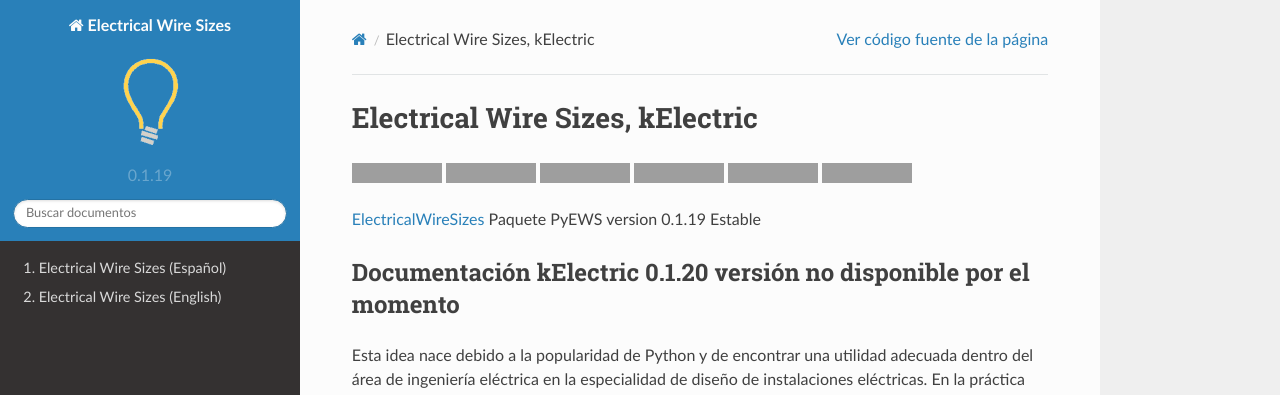
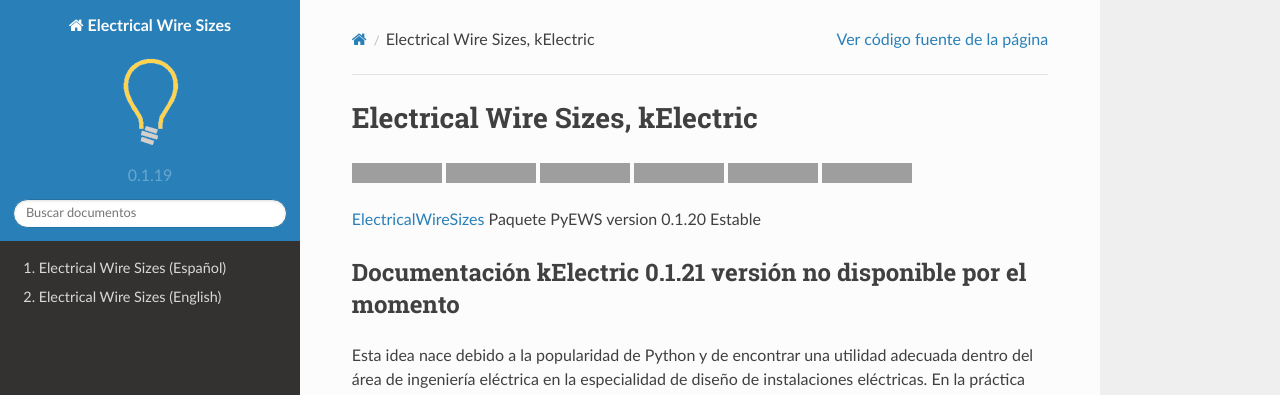
Before and after one commit to jacometoss/PyEWS, a Sphinx documentation site: the page built from docs/index.rst, in a window 1280 px wide and 900 px high, cut to the strip 0-395 px from the top of the window. Built offline with Sphinx 7.4.7 and the Read the Docs theme 2.0.0, drawn with Linux system fonts in a browser that asks for light colours; grey boxes are pictures that could not be loaded.

Commit message:
Update index.rst

```diff
--- a/docs/index.rst
+++ b/docs/index.rst
@@ -3,10 +3,10 @@
 |image1| |image2| |image3| |image4|
 |image5|\  |image6|
 
-ElectricalWireSizes_ Paquete PyEWS version 0.1.19 Estable
+ElectricalWireSizes_ Paquete PyEWS version 0.1.20 Estable
 
 *******************************************************************
-Documentación kElectric 0.1.20 versión no disponible por el momento
+Documentación kElectric 0.1.21 versión no disponible por el momento
 *******************************************************************
 
 Esta idea nace debido a la popularidad de Python y de encontrar una utilidad
@@ -55,7 +55,7 @@
 
 
 
-.. _ElectricalWireSizes: https://pypi.org/project/ElectricalWireSizes/0.1.19/
+.. _ElectricalWireSizes: https://pypi.org/project/ElectricalWireSizes/0.1.20/
 .. |image1| image:: https://badge.fury.io/py/ElectricalWireSizes.svg
    :target: https://badge.fury.io/py/ElectricalWireSizes
 .. |image2| image:: https://static.pepy.tech/personalized-badge/electricalwiresizes?period=total&units=none&left_color=grey&right_color=blue&left_text=Downloads
```
